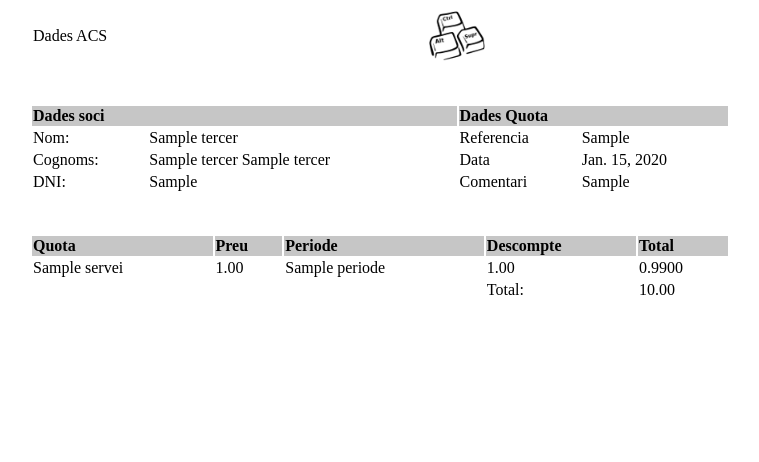
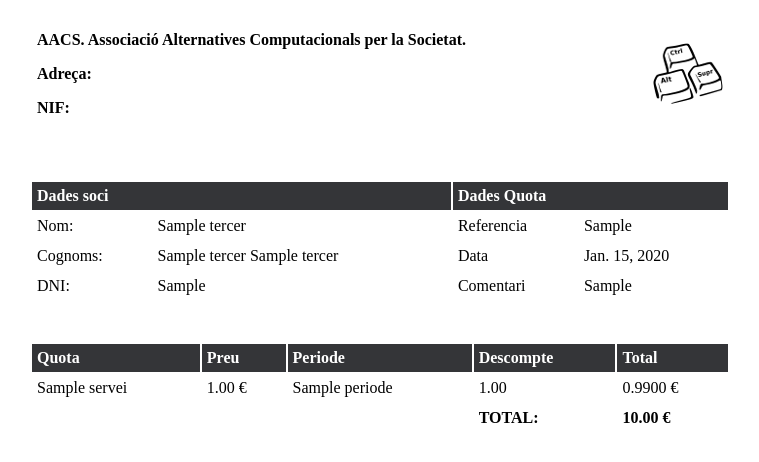
Before and after one commit to ZUNbado/acsgest, a Django app: page /factura/view_factura/1/ in a window 1280 px wide. Shown: the top 462 px of the page, without its empty margins (260-1019 px from the left). Run offline with Django 3.2, Linux system fonts and the light colour scheme; tables that the repository leaves empty hold one stand-in row (values such as "Sample post"); parts of the project's set-up code (start-up, migrations or seed data) failed here and were passed over.

Commit message:
some style finetunning

```diff
--- a/apps/factura/static/css/factura.css
+++ b/apps/factura/static/css/factura.css
@@ -10,5 +10,24 @@ table.factura {
 
 table.factura th {
     text-align: left;
-    background-color: #c6c6c6;
+    background-color: #343538;
+    color: #fff;
 }
+
+table.factura th ,
+table.factura td {
+    padding: 5px;
+}
+
+td.total {
+    font-weight: bold;
+    text-transform: uppercase;
+}
+
+td.logo {
+    text-align: right;
+}
+
+.provider-info td {
+    font-weight: bold;
+}
--- a/apps/factura/templates/factura/view.html
+++ b/apps/factura/templates/factura/view.html
@@ -7,10 +7,14 @@
     </head>
     <body>
         <div class="factura-container">
-                <table class="factura">
+                <table class="factura provider-info">
                     <tr>
-                        <td>Dades ACS</td>
-                        <td><img style="zoom: 80%;" src="{% static "img/logo_acs_mini.png" %}" /></td>
+                        <td>
+                            <p>AACS. Associació Alternatives Computacionals per la Societat.</p>
+                            <p>Adreça:</p>
+                            <p>NIF:</p>
+                        </td>
+                        <td class="logo"><img src="{% static "img/logo_acs_mini.png" %}" /></td>
                     </tr>
                 </table>
 
@@ -57,16 +61,16 @@
                         {% for key, s in serveis.items %}
                             <tr>
                                 <td>{{ s.nom }}</td>
-                                <td>{{ s.preu }}</td>
+                                <td>{{ s.preu }} &euro;</td>
                                 <td>{{ s.periode }}</td>
                                 <td>{{ s.descompte }}</td>
-                                <td>{{ s.total }}</td>
+                                <td>{{ s.total }} &euro;</td>
                             </tr>
                         {% endfor %}
                         <tr>
                             <td colspan="3"></td>
-                            <td>Total:</td>
-                            <td>{{ factura.quantitat }}</td>
+                            <td class="total">Total:</td>
+                            <td class="total">{{ factura.quantitat }} &euro;</td>
                         </tr>
                     </tbody>
                 </table>
```
